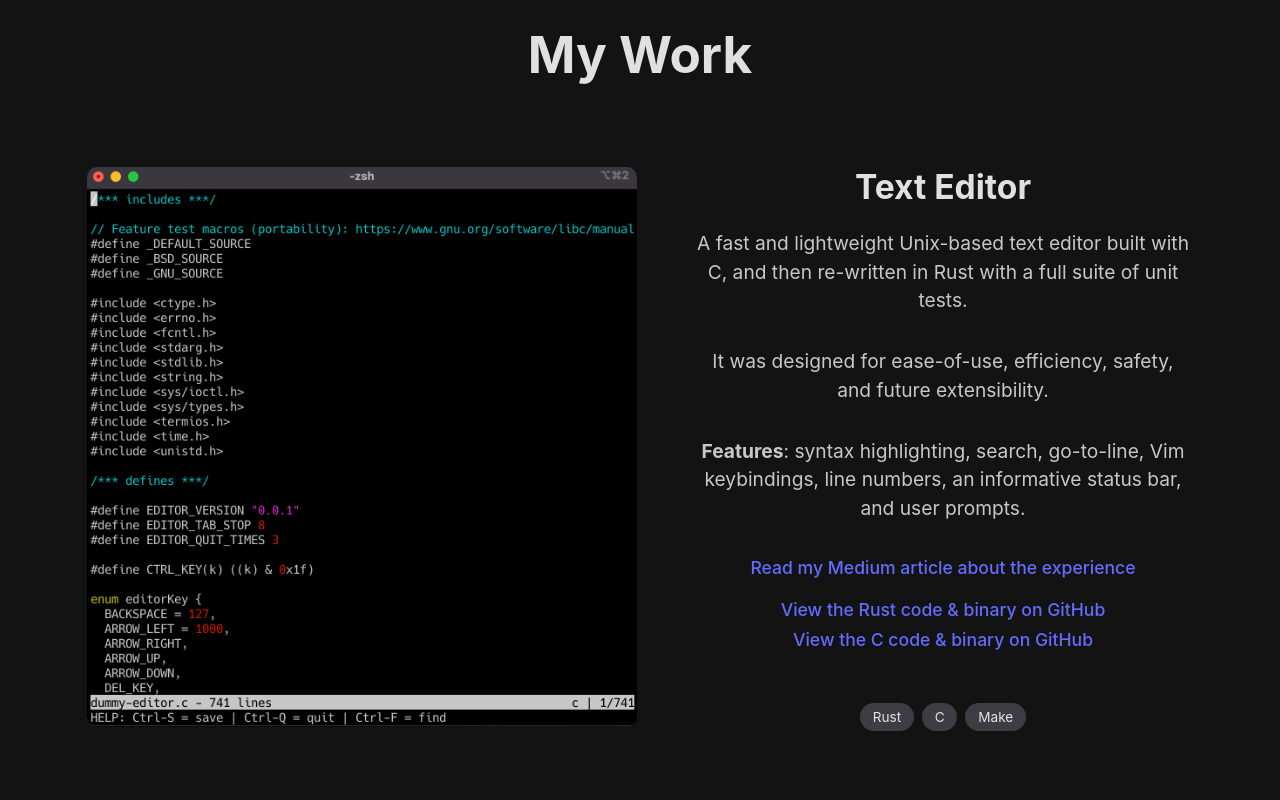
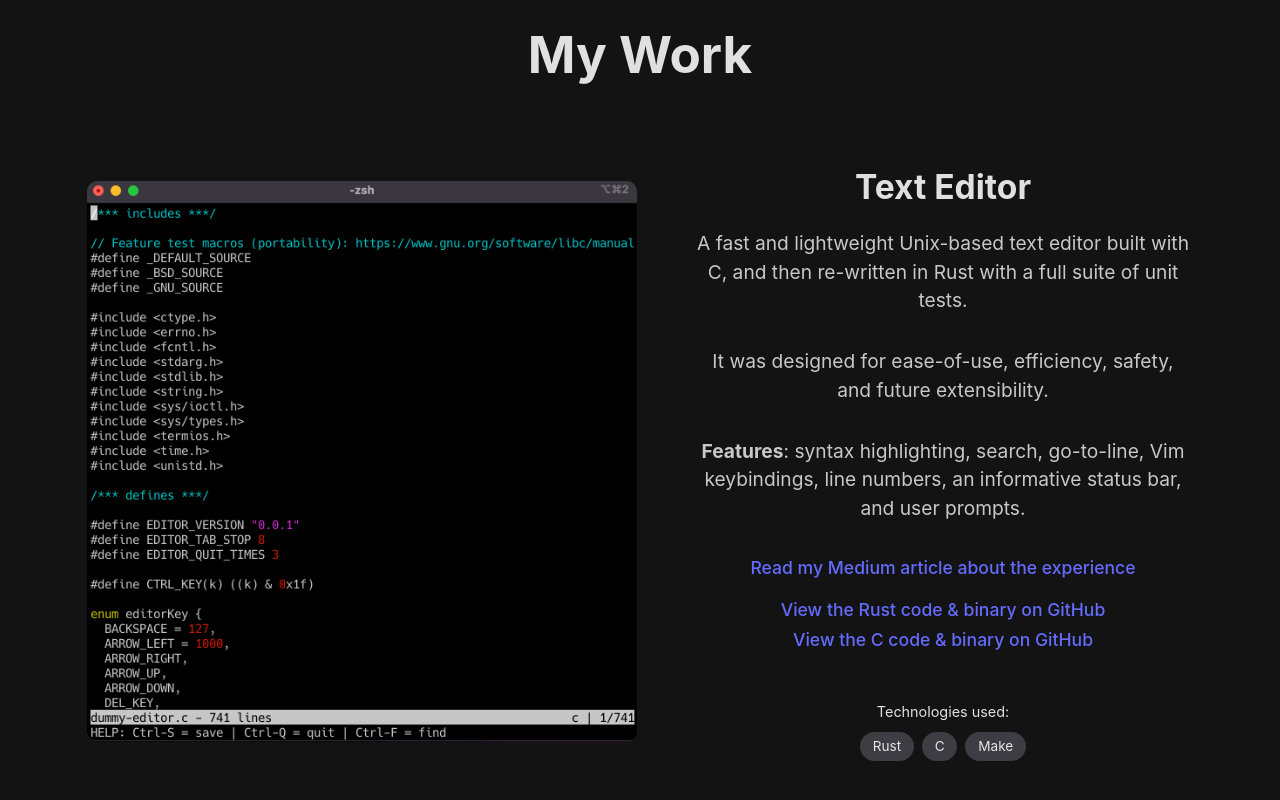
Before and after one commit to brendandagys/Portfolio, a React (Vite) app in the folder frontend/: page / in a window 1280 px wide. Shown: the part 1948-2748 px from the top of the page. Built offline with nearby package versions, Linux system fonts and the light colour scheme.

Commit message:
Add title prop to `Pills` component, with default

```diff
--- a/frontend/src/components/Pills.tsx
+++ b/frontend/src/components/Pills.tsx
@@ -2,12 +2,16 @@ import "../css/Pills.css";
 
 interface PillsProps {
   content: string[];
+  title?: string;
 }
 
-export const Pills: React.FC<PillsProps> = ({ content }) => {
+export const Pills: React.FC<PillsProps> = (
+  { content, title = "Technologies used:" }
+) => {
   return (
     <>
       <div className="pills-container">
+        {title ? <div className="pills-title">{title}</div> : null}
         {content.map((pill) => (
           <span key={pill} className="pill">
             {pill}
--- a/frontend/src/css/Pills.css
+++ b/frontend/src/css/Pills.css
@@ -5,6 +5,11 @@
   gap: 0.5rem;
   justify-content: center;
   margin-top: 1rem;
+}
+
+.pills-title {
+  flex-basis: 100%;
+  font-size: 0.9rem;
 }
 
 .pill {
```
